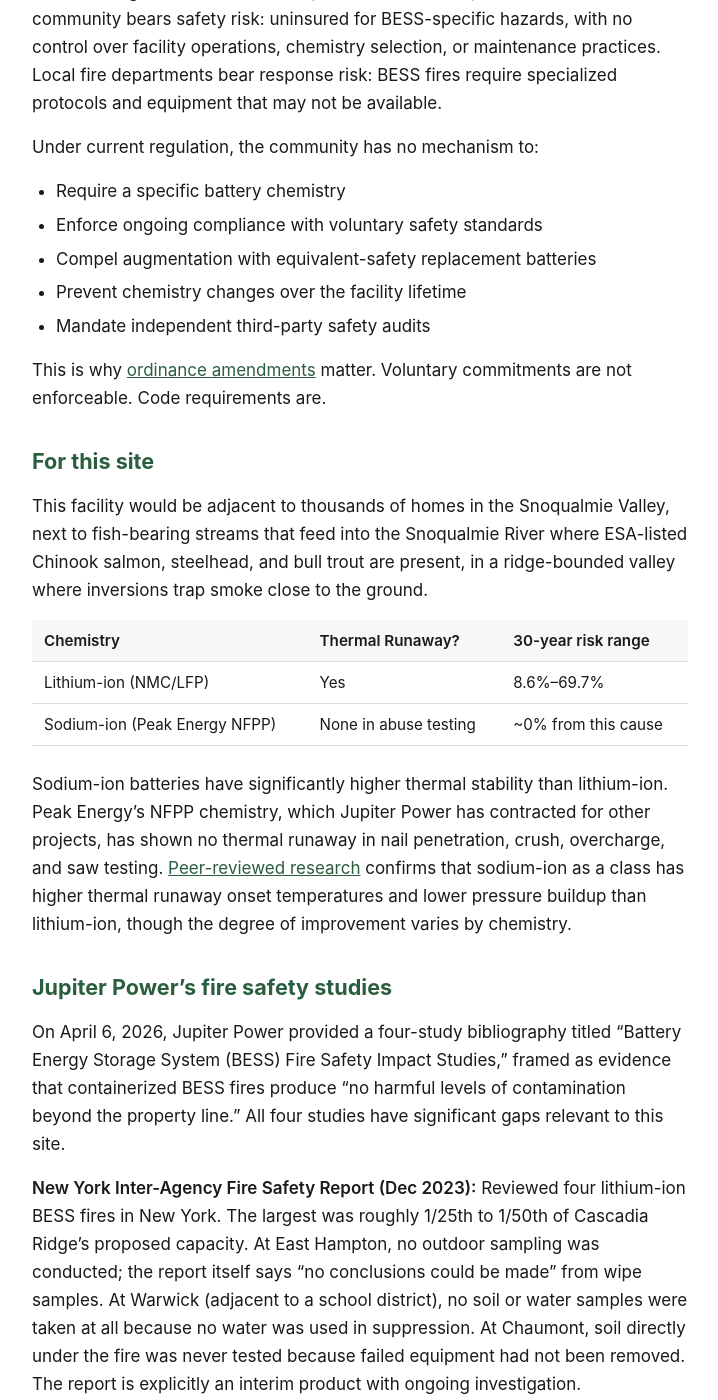
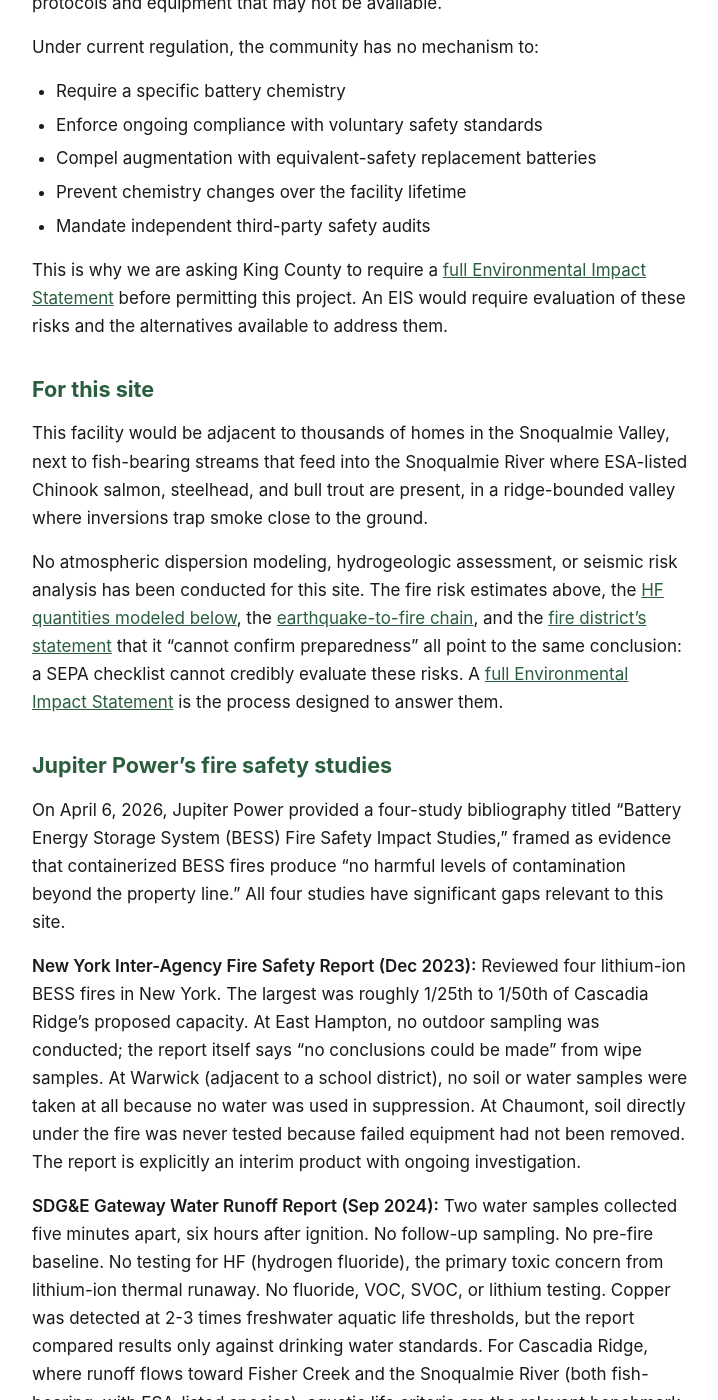
Before and after one commit to calef/cascadia-ridge-bess, a Jekyll site: the page built from _pages/fire-risk.md, in a window 1280 px wide and 1400 px high, scrolled down 4231 px. Shown: the whole window, without its empty margins (280-998 px from the left). Built offline with Jekyll 4.4.1, drawn with Linux system fonts in a browser that asks for light colours; some of the changed text lies outside the part shown.

Commit message:
Deploy site 2026-04-11-131411

```diff
--- a/_pages/fire-risk.md
+++ b/_pages/fire-risk.md
@@ -79,8 +79,6 @@ Thermal runaway doesn't always stay in one container. It can cascade. Neither me
 
 No current King County code or state regulation requires a specific battery chemistry. The developer may install NMC, NCA, LFP, or any commercially available lithium-ion chemistry, and may change chemistry during augmentation over the facility's lifetime. Because chemistry is not constrained, risk estimates cannot assume a favorable chemistry. The full fleet-wide incident rate applies.
 
-The developer may reference NFPA 855 or UL 9540A compliance, but these are not mandated under current King County permitting. Compliance is self-reported, not independently audited.
-
 ## Local fire district: "cannot confirm preparedness"
 
 On April 6, 2026, **Chief Will Aho of Eastside Fire & Rescue** (the district that would respond to a fire at this site) provided a written statement in response to questions about the district's readiness:
@@ -105,18 +103,13 @@ Under current regulation, the community has no mechanism to:
 - Prevent chemistry changes over the facility lifetime
 - Mandate independent third-party safety audits
 
-This is why [ordinance amendments](/what-we-are-asking#ordinance-amendments) matter. Voluntary commitments are not enforceable. Code requirements are.
+This is why we are asking King County to require a [full Environmental Impact Statement](/what-we-are-asking) before permitting this project. An EIS would require evaluation of these risks and the alternatives available to address them.
 
 ## For this site
 
 This facility would be adjacent to thousands of homes in the Snoqualmie Valley, next to fish-bearing streams that feed into the Snoqualmie River where ESA-listed Chinook salmon, steelhead, and bull trout are present, in a ridge-bounded valley where inversions trap smoke close to the ground.
 
-| Chemistry | Thermal Runaway? | 30-year risk range |
-|---|---|---|
-| Lithium-ion (NMC/LFP) | Yes | 8.6%–69.7% |
-| Sodium-ion (Peak Energy NFPP) | None in abuse testing | ~0% from this cause |
-
-Sodium-ion batteries have significantly higher thermal stability than lithium-ion. Peak Energy's NFPP chemistry, which Jupiter Power has contracted for other projects, has shown no thermal runaway in nail penetration, crush, overcharge, and saw testing. [Peer-reviewed research](https://www.mdpi.com/2313-0105/10/10/370) confirms that sodium-ion as a class has higher thermal runaway onset temperatures and lower pressure buildup than lithium-ion, though the degree of improvement varies by chemistry.
+No atmospheric dispersion modeling, hydrogeologic assessment, or seismic risk analysis has been conducted for this site. The fire risk estimates above, the [HF quantities modeled below](#how-much-hf), the [earthquake-to-fire chain](#earthquake-risk), and the [fire district's statement](#local-fire-district-cannot-confirm-preparedness) that it "cannot confirm preparedness" all point to the same conclusion: a SEPA checklist cannot credibly evaluate these risks. A [full Environmental Impact Statement](/what-we-are-asking) is the process designed to answer them.
 
 ## Jupiter Power's fire safety studies
 
@@ -204,9 +197,7 @@ Lab testing shows lithium-ion cells can develop internal short circuits, the ini
 
 Beyond cell damage, there's no requirement to model the full chain for this site: earthquake shaking damages cells → thermal runaway → fire → contaminated runoff into Fisher Creek, less than 10 vertical feet below the development area. The SWIF runs through this valley, but the BESS ordinance doesn't cross-reference [KCC 21A.24.290](https://aqua.kingcounty.gov/council/clerk/code/24-30_Title_21A.pdf)'s seismic hazard area provisions. And in a major earthquake, fire department access, water supply, and evacuation routes may all be compromised, exactly when a BESS fire would be most dangerous.
 
-No utility-scale BESS has been hit by a major earthquake. That's because the fleet is young and mostly deployed in low-seismicity areas, not because these systems are proven earthquake-safe.
-
-Peak Energy's sodium-ion cells have been [nail-penetrated, crushed, and sawed](/battery-technology#abuse-testing) without ignition: 0% ignition rate vs. 23% for lithium-ion. For chemistries that don't exhibit thermal runaway, the earthquake-to-fire chain does not apply.
+No utility-scale BESS has been hit by a major earthquake. That's because the fleet is young and mostly deployed in low-seismicity areas, not because these systems are proven earthquake-safe. An EIS alternatives analysis would require evaluation of [battery chemistries](/battery-technology) that do not exhibit thermal runaway, which would eliminate the earthquake-to-fire chain entirely.
 
 ## Evacuation
 
```
